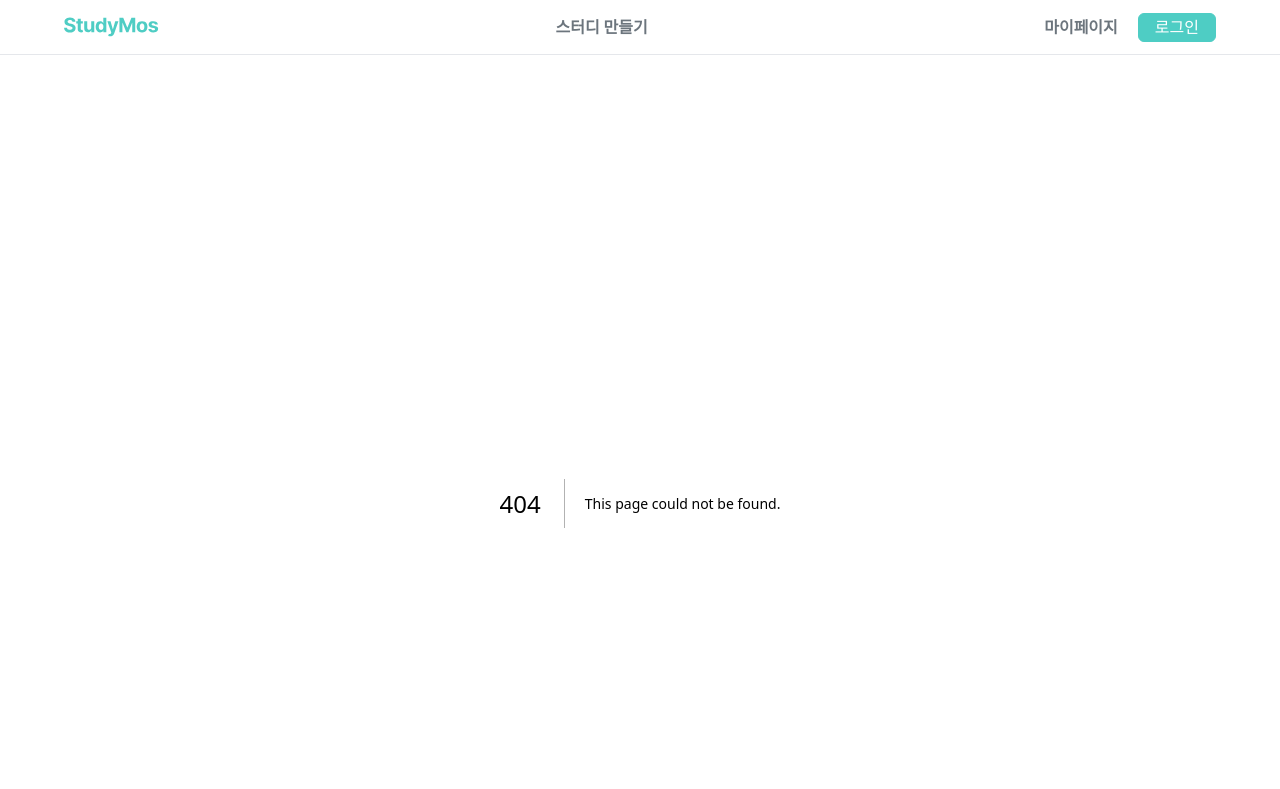
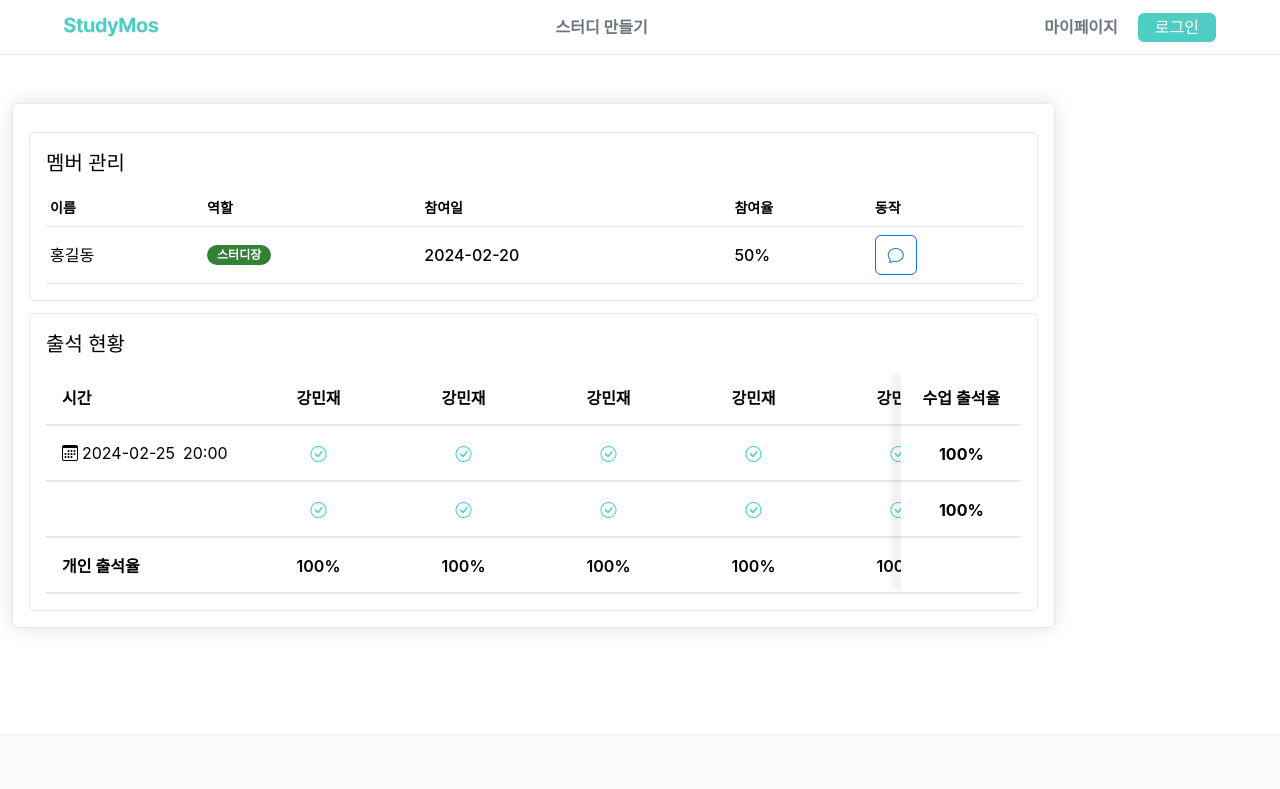
Before and after one commit to project-mos/frontend, a Next.js app: page /studies/1/dashboard in a window 1280 px wide. Before the commit this address had no page. Shown: the top 789 px of the page. Built offline with nearby package versions, Linux system fonts and the light colour scheme.

Commit message:
🚑️ [Fix]:DashboardContentCard 경로 수정

```diff
--- /dev/null
+++ b/src/app/studies/[id]/dashboard/page.tsx
@@ -0,0 +1,8 @@
+import DashboardContentCard from "@/features/study-room/components/dashboard/DashboardContentCard";
+import React from "react";
+
+const StudiesDashBoardPage = () => {
+  return <DashboardContentCard />;
+};
+
+export default StudiesDashBoardPage;
```
